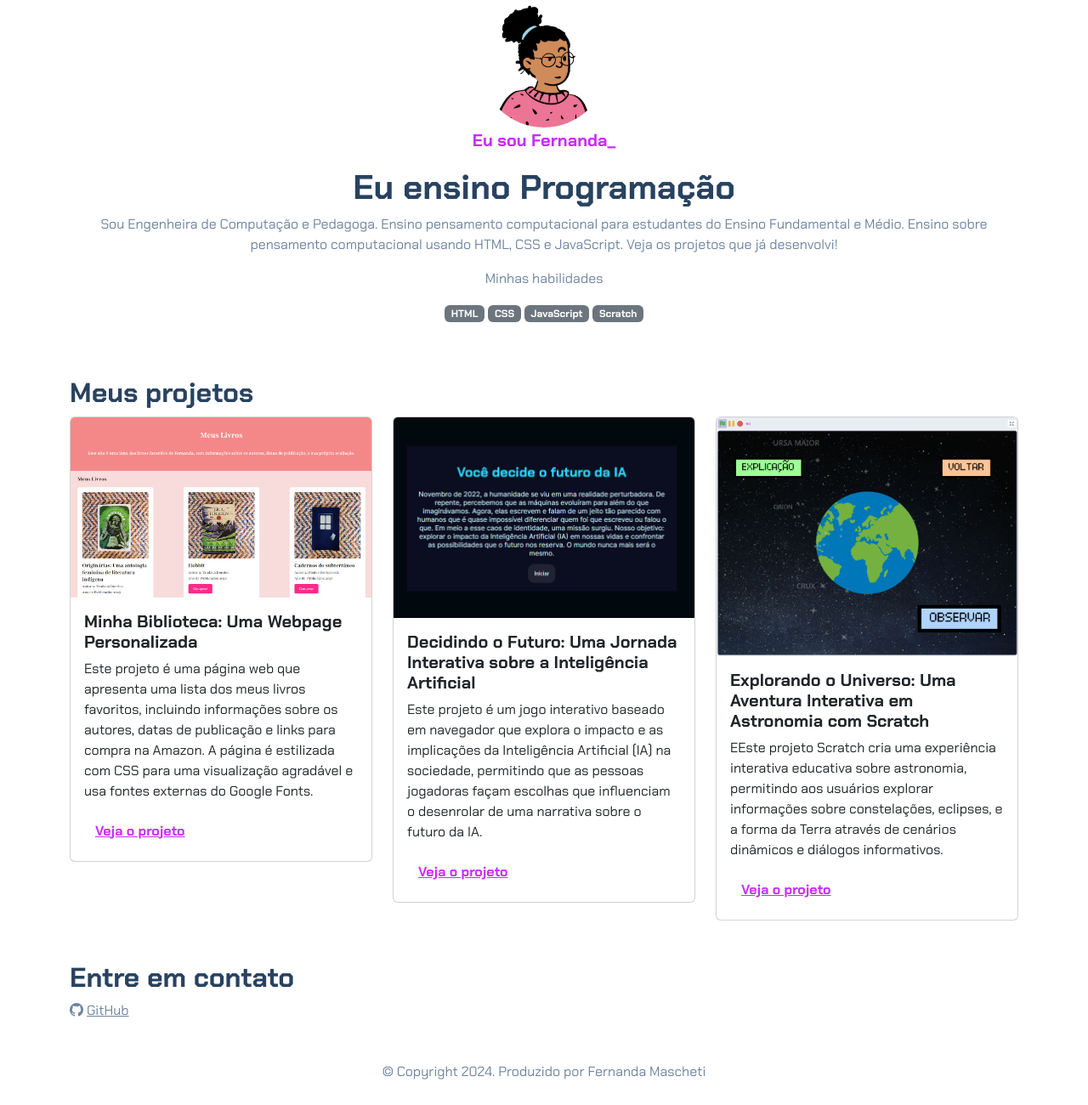
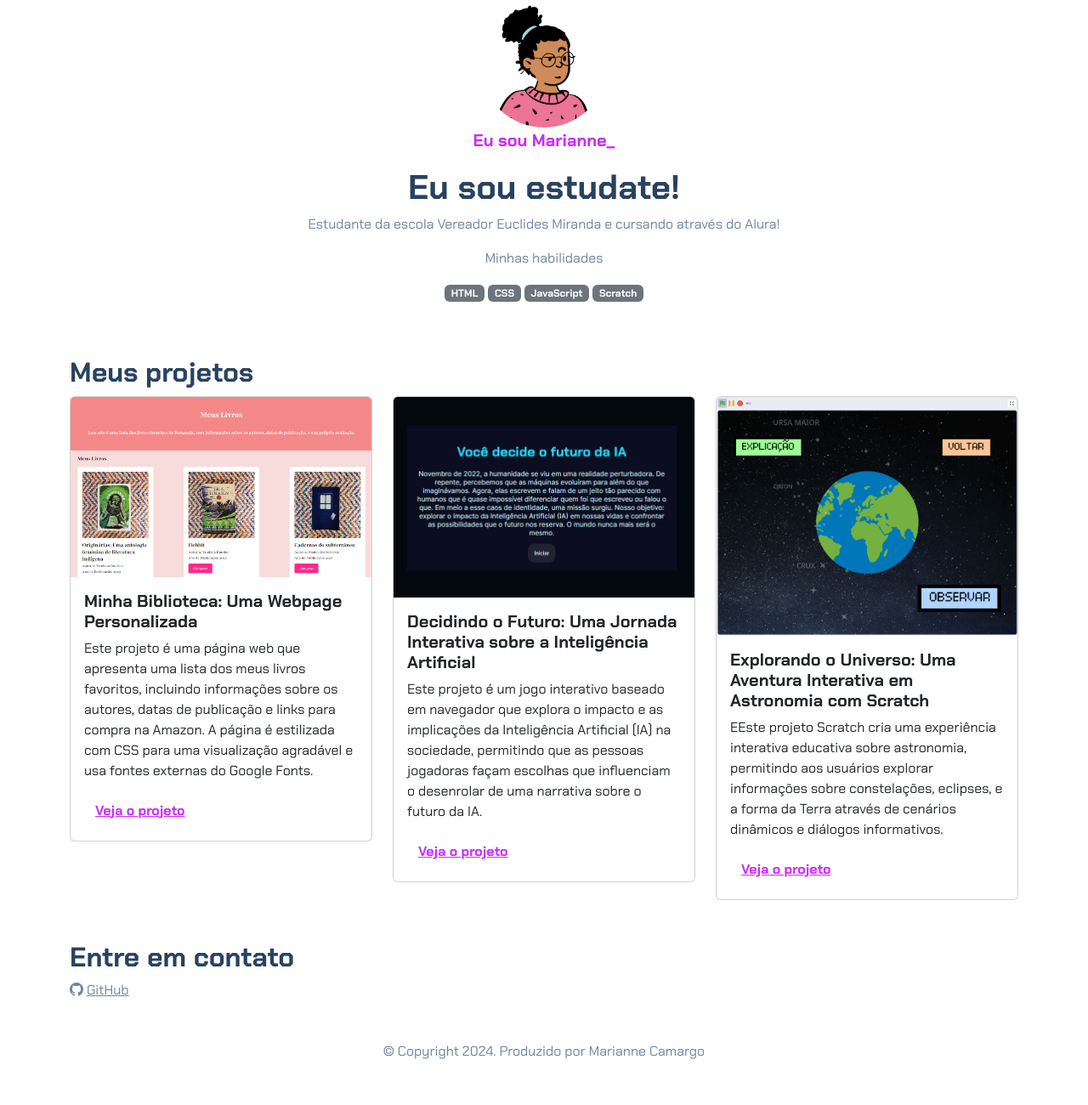
Before and after one commit to maari22070/portifolio, a plain HTML site: page index.html in a window 1280 px wide. Shown: the whole page at 85% size. Drawn offline with nearby package versions, Linux system fonts and the light colour scheme.

Commit message:
index.html

```diff
--- a/index.html
+++ b/index.html
@@ -14,11 +14,9 @@
     <header class="container text-center">
         <img src="img/avatar-perfil.png" alt="avatar da Fernanda" class="rounded-circle" width="150" height="150"
             srcset="">
-        <p class="lead">Eu sou Fernanda_</p>
-        <h1>Eu ensino Programação</h1>
-        <p>Sou Engenheira de Computação e Pedagoga. Ensino pensamento computacional para estudantes do Ensino
-            Fundamental e Médio. Ensino sobre pensamento computacional usando HTML, CSS e JavaScript. Veja os projetos
-            que já desenvolvi!</p>
+        <p class="lead">Eu sou Marianne_</p>
+        <h1>Eu sou estudate!</h1>
+        <p>Estudante da escola Vereador Euclides Miranda e cursando através do Alura!</p>
         <p>Minhas habilidades</p>
         <div>
             <p class="badge bg-secondary">HTML</p>
@@ -210,7 +208,7 @@
             <i class="bi bi-github"></i>
             <a href="https://github.com/femascheti">GitHub</a>
         </div>
-        <p class="my-5 text-center">© Copyright 2024. Produzido por Fernanda Mascheti</p>
+        <p class="my-5 text-center">© Copyright 2024. Produzido por Marianne Camargo</p>
     </footer>
 
     <script src="https://cdn.jsdelivr.net/npm/bootstrap@5.3.2/dist/js/bootstrap.bundle.min.js"></script>
```
